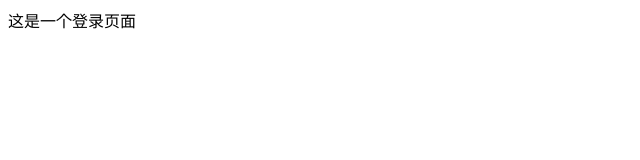
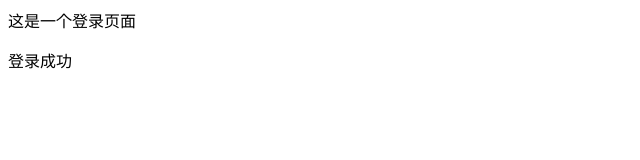
Before and after one commit to Abowlchen/-, a plain HTML site: page login.html in a window 1280 px wide. Shown: the whole page, without its empty margins (0-640 px from the left). Drawn offline with Linux system fonts and the light colour scheme.

Commit message:
更新了login.html

```diff
--- a/login.html
+++ b/login.html
@@ -10,6 +10,7 @@
 
 <body>
     <div>这是一个登录页面</div>
+    <p>登录成功</p>
 </body>
 
 </html>
```
